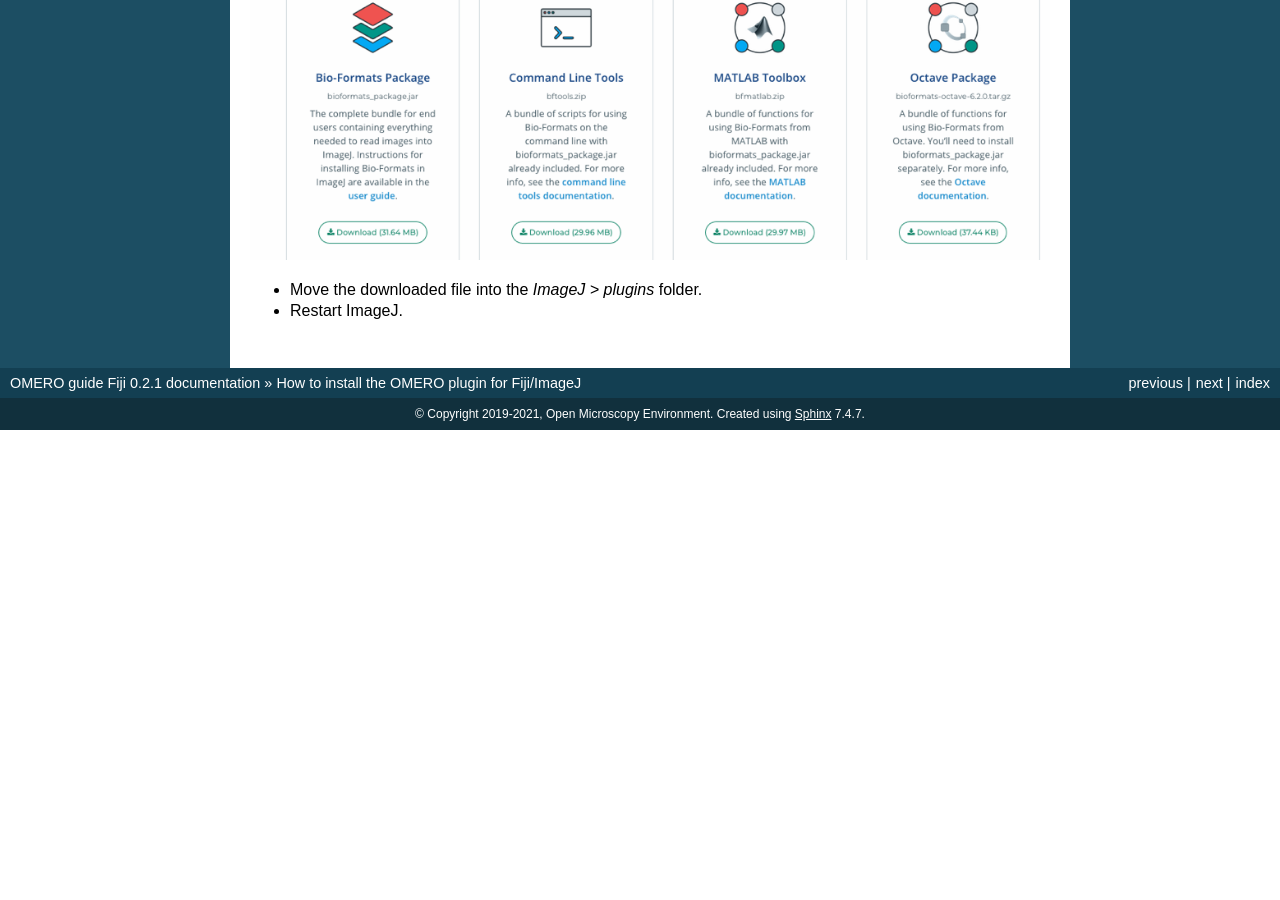
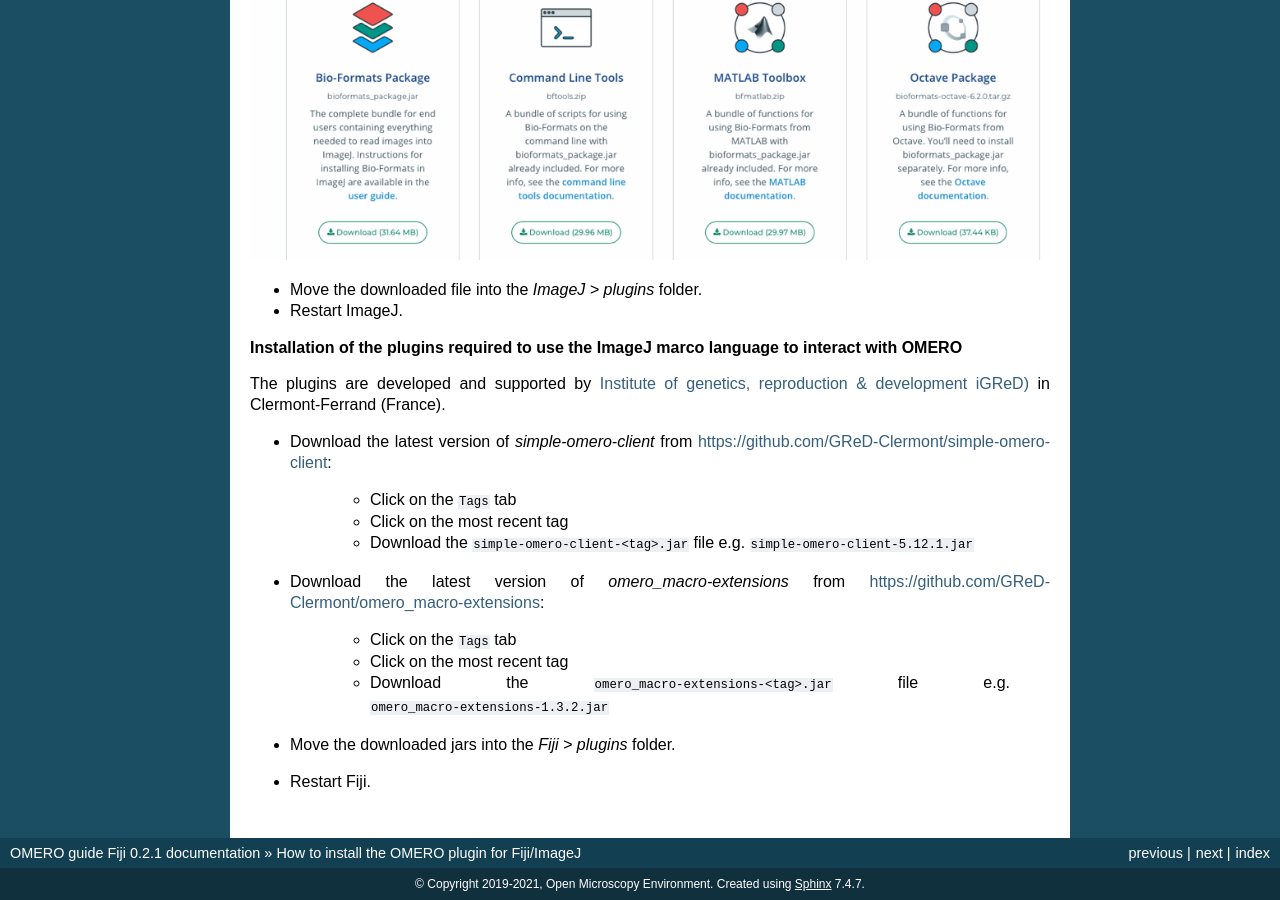
Before and after one commit to ome/omero-guide-fiji, a Sphinx documentation site: the page built from docs/installation.rst, in a window 1280 px wide and 900 px high, scrolled down 2042 px. Built offline with Sphinx 7.4.7, drawn with Linux system fonts in a browser that asks for light colours; before the commit the page ends 2472 px from its top, so only the background shows below that.

Commit message:
add instruction on how to install the macro extensions plugins

```diff
--- a/docs/installation.rst
+++ b/docs/installation.rst
@@ -55,3 +55,24 @@
 -  Move the downloaded file into the *ImageJ > plugins* folder.
 
 -  Restart ImageJ.
+
+
+**Installation of the plugins required to use the ImageJ marco language to interact with OMERO**
+
+The plugins are developed and supported by `Institute of genetics, reproduction & development iGReD) <https://www.igred.fr/en/institute-of-genetics-reproduction-development/>`__ in Clermont-Ferrand (France).
+
+- Download the latest version of *simple-omero-client* from https://github.com/GReD-Clermont/simple-omero-client:
+
+   - Click on the ``Tags`` tab
+   - Click on the most recent tag
+   - Download the ``simple-omero-client-<tag>.jar`` file e.g. ``simple-omero-client-5.12.1.jar``
+
+- Download the latest version of *omero_macro-extensions* from https://github.com/GReD-Clermont/omero_macro-extensions:
+
+   - Click on the ``Tags`` tab
+   - Click on the most recent tag
+   - Download the ``omero_macro-extensions-<tag>.jar`` file e.g. ``omero_macro-extensions-1.3.2.jar``
+
+-  Move the downloaded jars into the *Fiji > plugins* folder.
+
+-  Restart Fiji.
```
